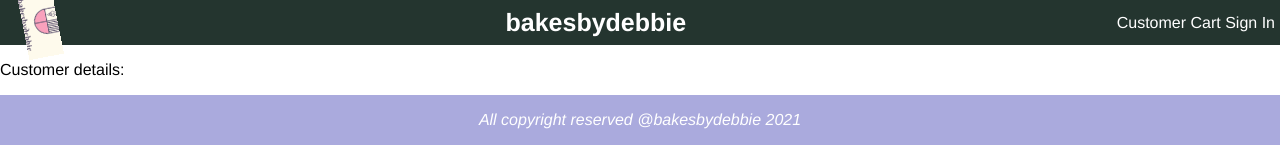
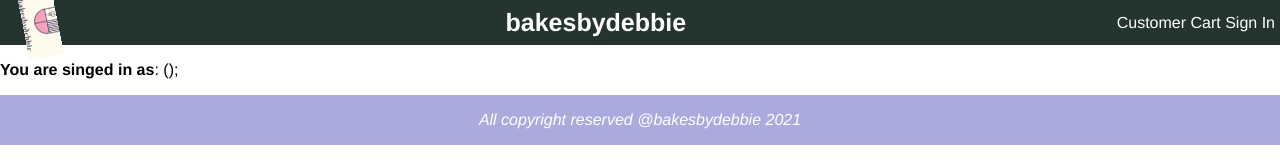
Before and after one commit to osagiestar/cakeApp, a React (Create React App) app in the folder frontend/: page /customer in a window 1280 px wide. Shown: the top 160 px of the page. Built offline with nearby package versions, Linux system fonts and the light colour scheme; no server answers.

Commit message:
modified the sginIn component for Admin user - testing

```diff
--- a/frontend/src/Components/SignIn.js
+++ b/frontend/src/Components/SignIn.js
@@ -1,21 +1,23 @@
-import React, {useState, useEffect } from 'react';
+import React, { useState, useEffect } from 'react';
 
 const SignIn = () => {
-     const [user, setUser] = useState([]);
-          useEffect(() => {
-        fetch('http://localhost:3002/customer')
+    const [user, setUser] = useState([]);
+    useEffect(() => {
+        fetch('http://localhost:3002/sign-in/admin/1')
             .then((res) => res.json())
             .then((data) => {
                 console.log(data);
                 setUser(data)
             }
-        )
+            )
     }, []);
 
     console.log(user)
-    return <div>
-        <p> Customer details: {user.name} {user.address}</p>
+    return (
+    <div>
+        <p> <b>You are singed in as</b>: {user.name} ({user.type});  </p>
     </div>
+    )
 }
 
 export default SignIn;
```
